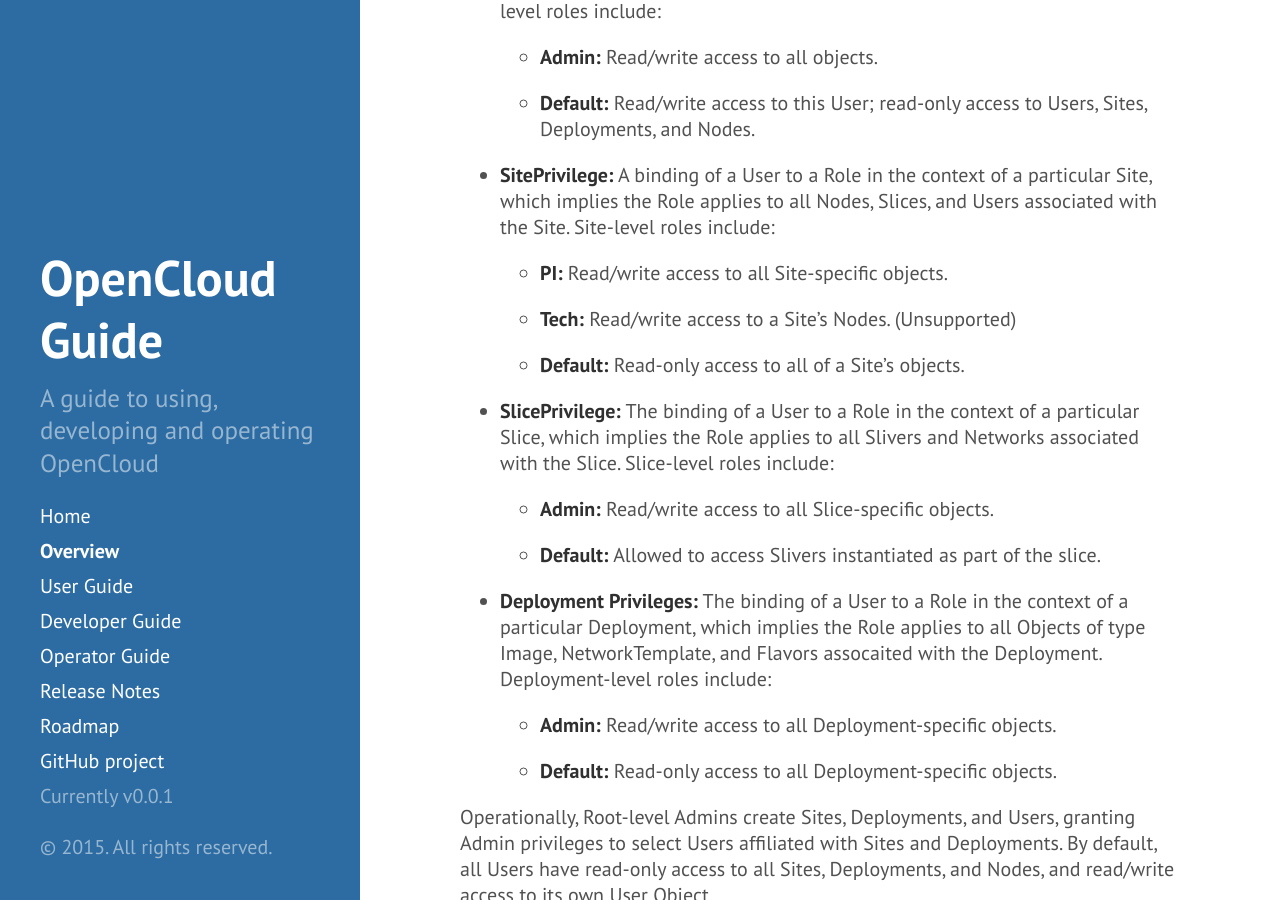
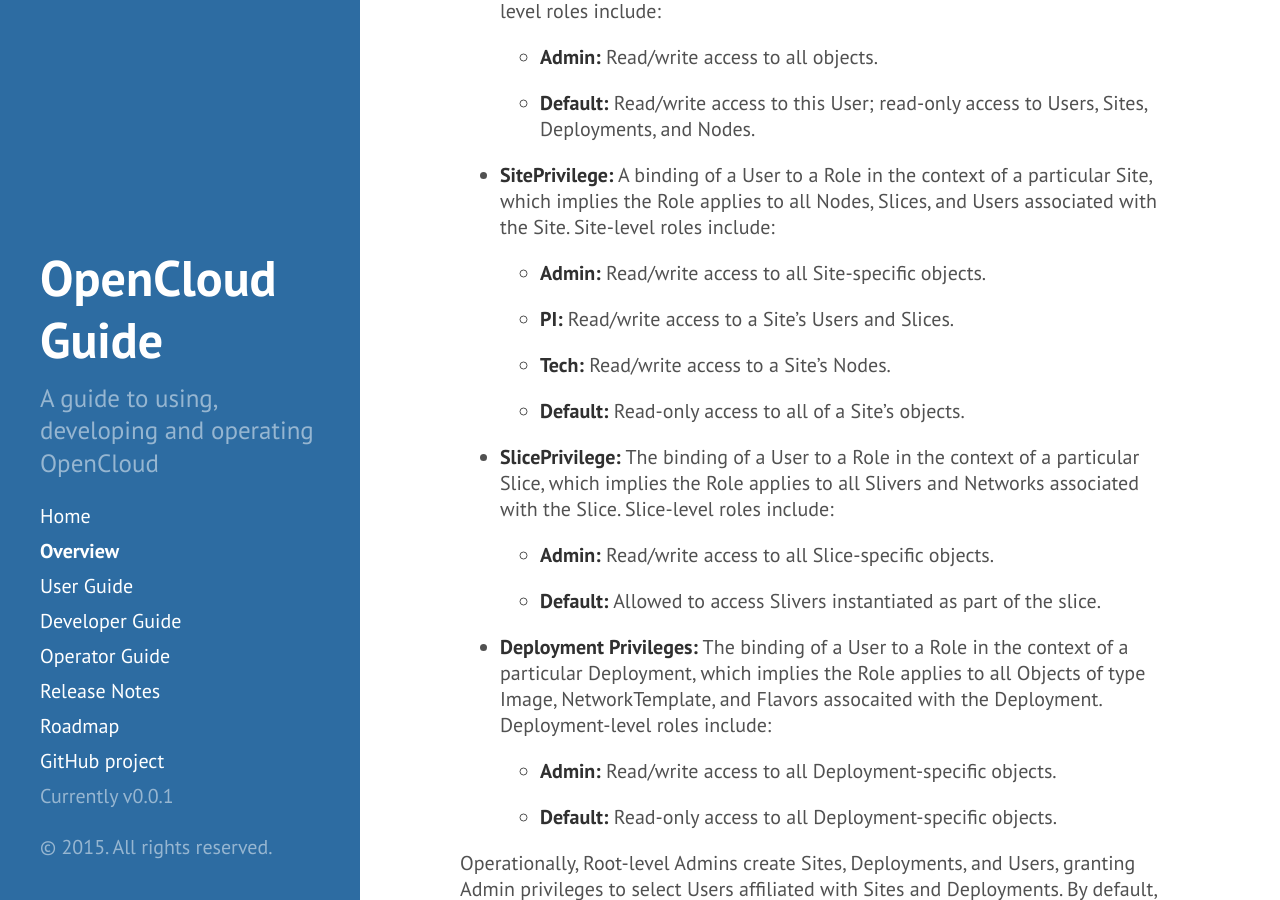
Before and after one commit to open-cloud/open-cloud.github.io.old, a Jekyll site: the page built from 0_overview.md, in a window 1280 px wide and 900 px high, scrolled down 3938 px. Built offline with Jekyll 4.4.1, drawn with Linux system fonts in a browser that asks for light colours; Markdown is read by kramdown in place of the engine named in the settings.

Commit message:
restored site admin

```diff
--- a/0_overview.md
+++ b/0_overview.md
@@ -158,9 +158,11 @@
   Slices, and Users associated with the Site. Site-level
   roles include:
 
-  - **PI:** Read/write access to all Site-specific objects.
+  - **Admin:** Read/write access to all Site-specific objects.
 
-  - **Tech:** Read/write access to a Site's Nodes. (Unsupported)
+  - **PI:** Read/write access to a Site's Users and Slices.
+
+  - **Tech:** Read/write access to a Site's Nodes.
 
   - **Default:** Read-only access to all of a Site's objects.
 
```
Also changed, not shown: 4_notes.md (+2 -2 lines), _posts/2015-2-2-start.md (+2 -2 lines).
